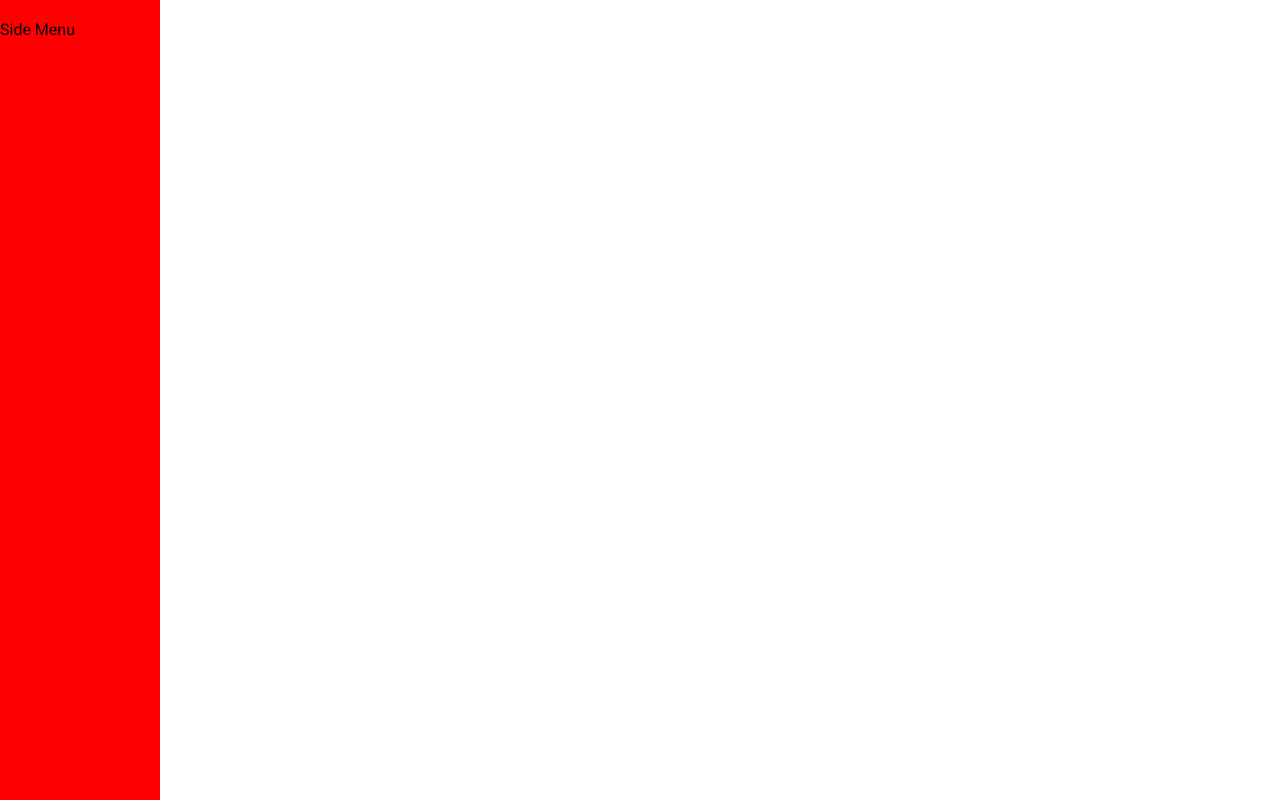
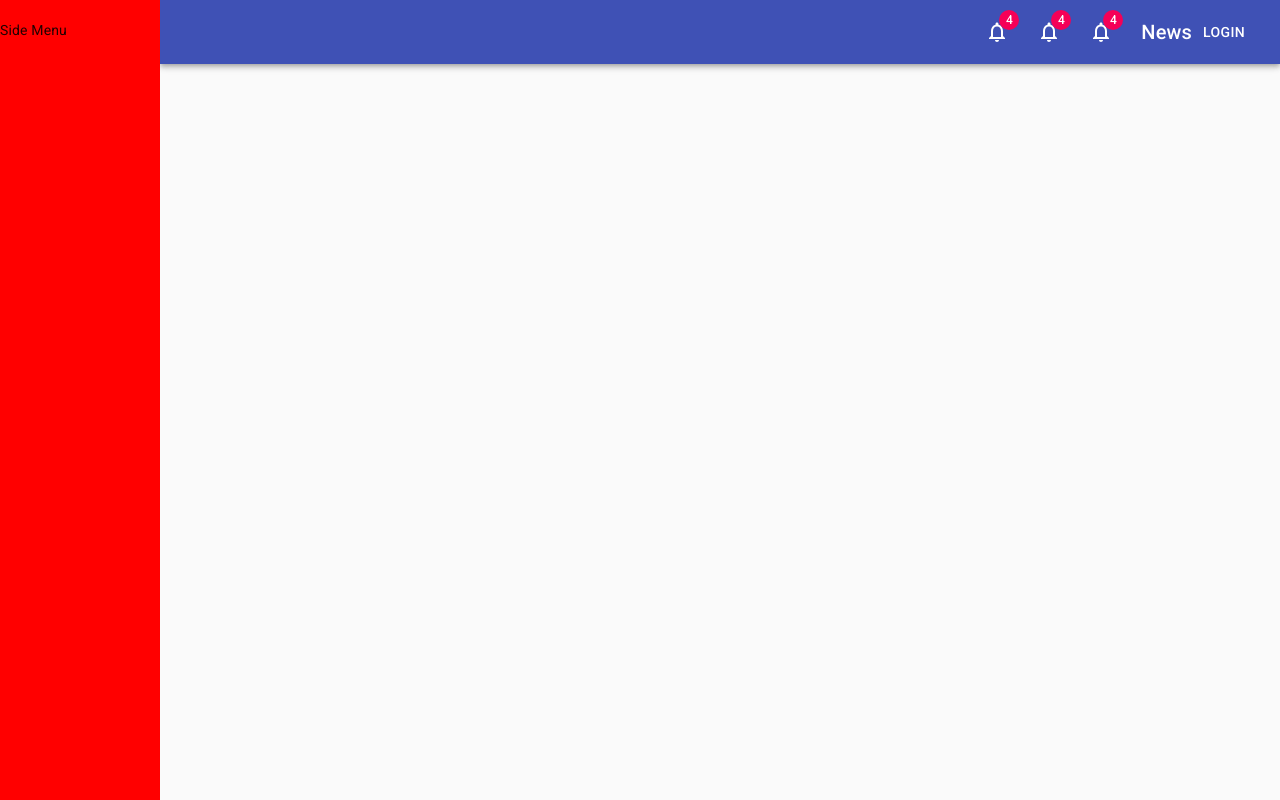
Before and after one commit to asadcs/React-Material-UI-Complete, a React (Create React App) app: page / in a window 1280 px wide. Built offline with nearby package versions, Linux system fonts and the light colour scheme.

Commit message:
Sidebar and Header Work Completed

```diff
--- a/src/App/App.js
+++ b/src/App/App.js
@@ -1,12 +1,27 @@
 
+import { CssBaseline, makeStyles } from '@material-ui/core';
+import Header from '../components/Header';
 import SideMenumakeStyles from '../components/SideMenumakeStyles';
 import SideMenuWithStyles from '../components/SideMenuWithStyles';
 import './App.css';
+const useStyle=makeStyles(
+  {
+    style:{
+      paddingLeft:'160px',
+      width:'100%'
+
+
+    }
+  }
+)
 
 function App() {
+  const classes = useStyle()
   return (
-    <div>Asad
+    <div className={classes.style}>
       <SideMenuWithStyles/>
+      <Header/>
+      <CssBaseline/>
     </div>
   );
 }
--- /dev/null
+++ b/src/components/Header.js
@@ -0,0 +1,66 @@
+import React from 'react';
+import { makeStyles } from '@material-ui/core/styles';
+import AppBar from '@material-ui/core/AppBar';
+import Toolbar from '@material-ui/core/Toolbar';
+import Typography from '@material-ui/core/Typography';
+import Button from '@material-ui/core/Button';
+import IconButton from '@material-ui/core/IconButton';
+import MenuIcon from '@material-ui/icons/Menu';
+import { Badge, Grid, InputBase } from '@material-ui/core';
+import NotificationsNoneIcon from '@material-ui/icons/NotificationsNone';
+
+const useStyles = makeStyles((theme) => ({
+    root: {
+        flexGrow: 1,
+    },
+    menuButton: {
+        marginRight: theme.spacing(2),
+    },
+    title: {
+        flexGrow: 1,
+    },
+}));
+
+
+export default function Header() {
+    const classes = useStyles();
+
+    return (
+        <AppBar position="static">
+            <Toolbar>
+                <Grid container>
+                    <Grid item  >
+                        <InputBase />
+                    </Grid>
+                    <Grid item sm >
+                        <InputBase />
+                    </Grid>
+                    <Grid item  >
+                        <IconButton edge="start" className={classes.menuButton} color="inherit" aria-label="menu">
+                            <Badge badgeContent={4} color='secondary'>
+                                <NotificationsNoneIcon />
+                            </Badge>
+                        </IconButton>
+                        <IconButton edge="start" className={classes.menuButton} color="inherit" aria-label="menu">
+                            <Badge badgeContent={4} color='secondary'>
+                                <NotificationsNoneIcon />
+                            </Badge>
+                        </IconButton>
+                        <IconButton edge="start" className={classes.menuButton} color="inherit" aria-label="menu">
+                            <Badge badgeContent={4} color='secondary'>
+                                <NotificationsNoneIcon />
+                            </Badge>
+                        </IconButton>
+                    </Grid>
+                </Grid>
+
+
+                <Typography variant="h6" className={classes.title}>
+                    News
+    </Typography>
+                <Button color="inherit">Login</Button>
+            </Toolbar>
+        </AppBar>
+
+    )
+}
```
